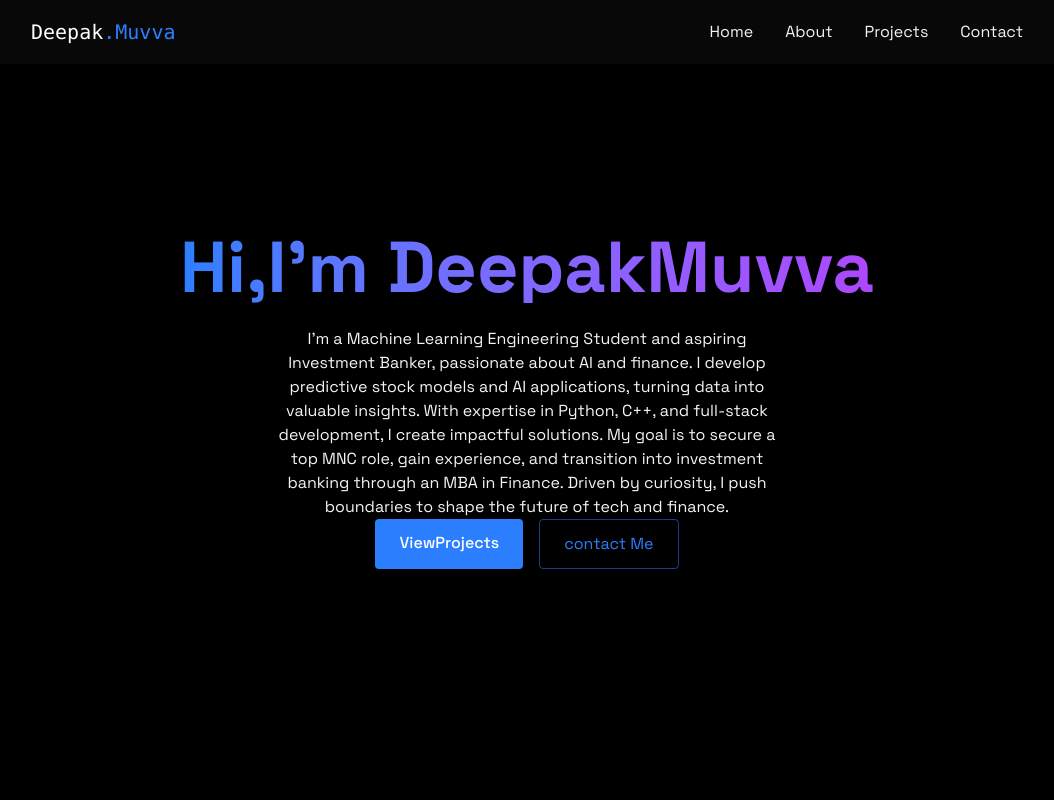
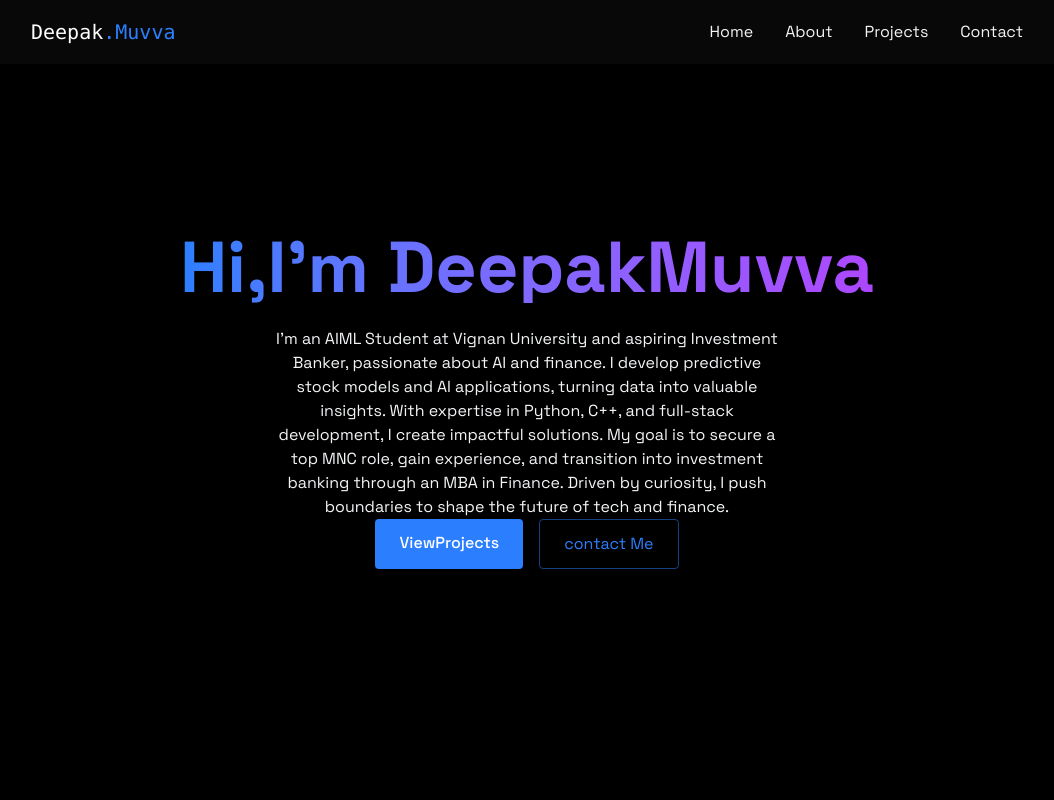
Before and after one commit to deepakmuvva99/deepakmuvva-portfolio, a React (Vite) app: page / in a window 1280 px wide. Shown: the top 800 px of the page, without its empty margins (113-1167 px from the left). Built offline with nearby package versions, Linux system fonts and the light colour scheme.

Commit message:
Update Home.jsx

```diff
--- a/src/components/sections/Home.jsx
+++ b/src/components/sections/Home.jsx
@@ -8,7 +8,7 @@ export const Home = () => {
                 Hi,I'm DeepakMuvva
             </h1>
             <p className="text-gray-400vtext-lg max-w-lg mx-auto">
-            I'm a Machine Learning Engineering Student and aspiring Investment Banker, passionate about AI and finance.
+            I'm an AIML Student at Vignan University and aspiring Investment Banker, passionate about AI and finance.
              I develop predictive stock models and AI applications, turning data into valuable insights.
             With expertise in Python, C++, and full-stack development, I create impactful solutions.
             My goal is to secure a top MNC role, gain experience, and transition into investment banking
```
